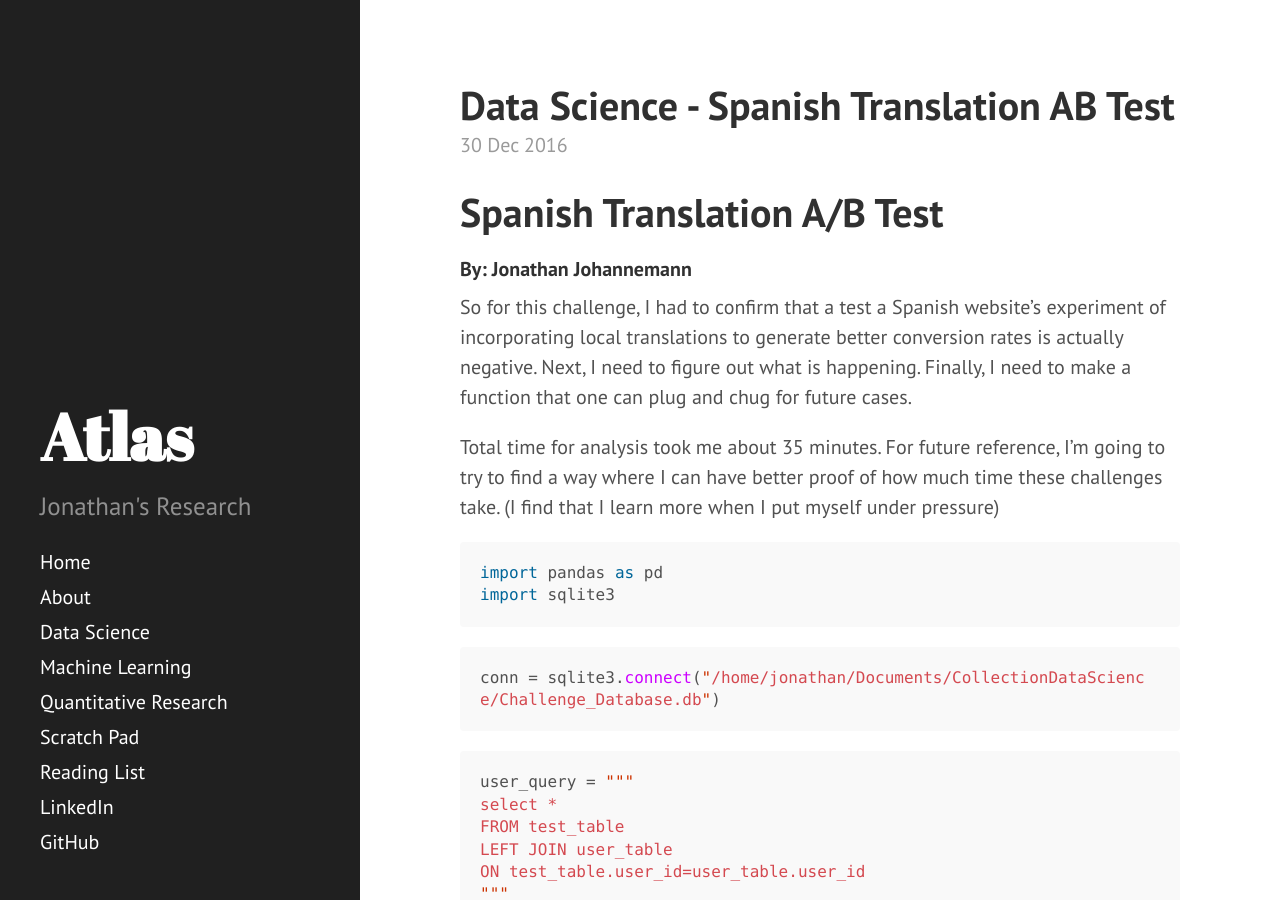
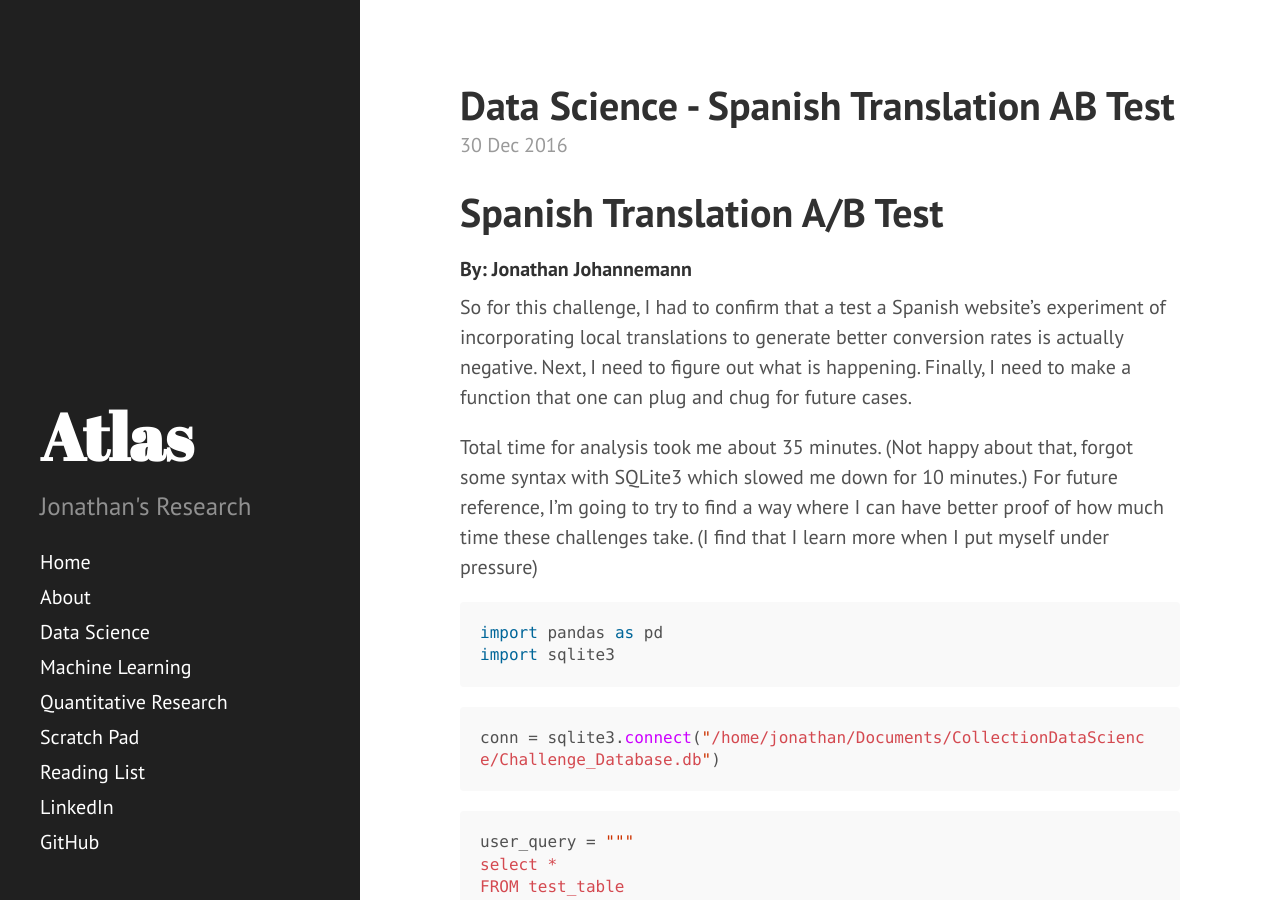
Before and after one commit to JonathanJohann/Research, a Jekyll site: the page built from _posts/Data_Science/2016-12-30-Spanish-Translation-AB-Test.md, in a window 1280 px wide and 900 px high. Built offline with Jekyll 4.4.1, drawn with Linux system fonts in a browser that asks for light colours; Markdown is read by kramdown in place of the engine named in the settings.

Commit message:
Update 2016-12-30-Spanish-Translation-AB-Test.md

````diff
--- a/_posts/Data_Science/2016-12-30-Spanish-Translation-AB-Test.md
+++ b/_posts/Data_Science/2016-12-30-Spanish-Translation-AB-Test.md
@@ -9,7 +9,7 @@ hard_wrap: false
 #### By: Jonathan Johannemann
 So for this challenge, I had to confirm that a test a Spanish website's experiment of incorporating local translations to generate better conversion rates is actually negative. Next, I need to figure out what is happening. Finally, I need to make a function that one can plug and chug for future cases.
 
-Total time for analysis took me about 35 minutes. For future reference, I'm going to try to find a way where I can have better proof of how much time these challenges take. (I find that I learn more when I put myself under pressure)
+Total time for analysis took me about 35 minutes. (Not happy about that, forgot some syntax with SQLite3 which slowed me down for 10 minutes.) For future reference, I'm going to try to find a way where I can have better proof of how much time these challenges take. (I find that I learn more when I put myself under pressure)
 
 
 ```python
````
